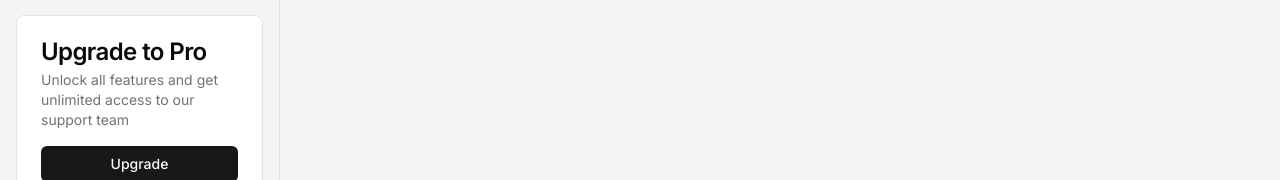
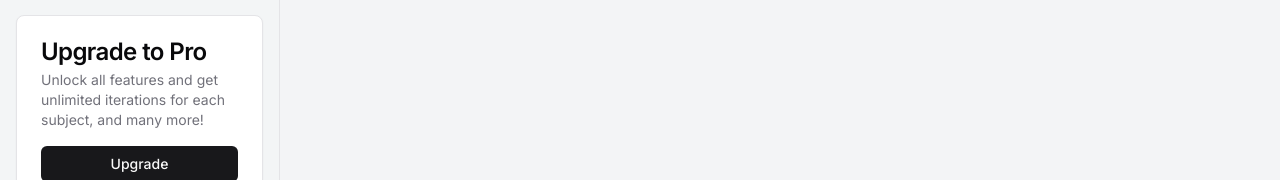
Before and after one commit to Y-ZR/ACE.IT, a Next.js app: page /dashboard in a window 1280 px wide. Shown: the part 577-757 px from the top of the page. Built offline with nearby package versions, Linux system fonts and the light colour scheme.

Commit message:
minor UI changes to dashboard

```diff
--- a/src/app/dashboard/page.js
+++ b/src/app/dashboard/page.js
@@ -60,7 +60,7 @@ export default function Component() {
             <Card>
               <CardHeader className="pb-4">
                 <CardTitle>Upgrade to Pro</CardTitle>
-                <CardDescription>Unlock all features and get unlimited access to our support team</CardDescription>
+                <CardDescription>Unlock all features and get unlimited iterations for each subject, and many more!</CardDescription>
               </CardHeader>
               <CardContent>
                 <Button className="w-full" size="sm">
```
